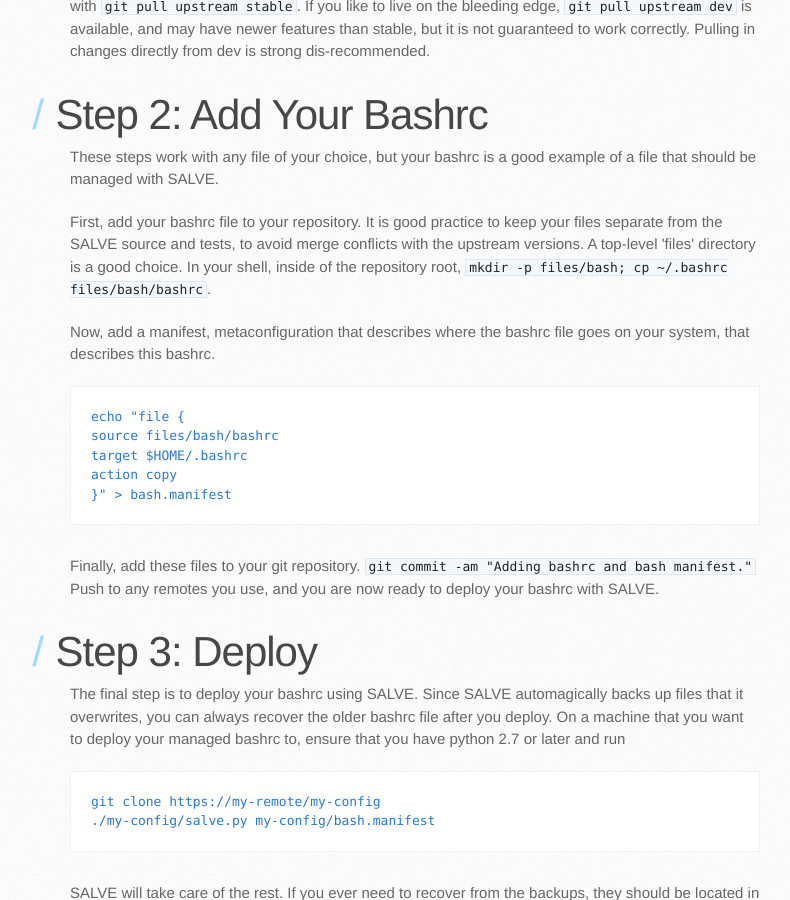
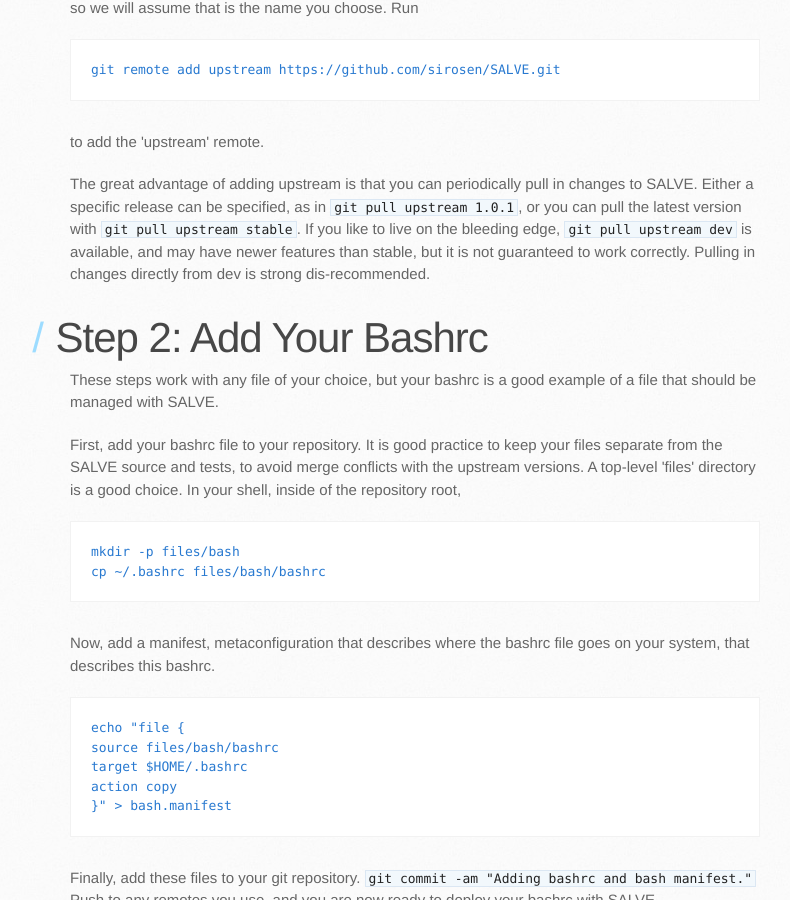
Before and after one commit to sirosen/salve.sirosen.net, a Jekyll site: the page built from quickstart.html, in a window 1280 px wide and 900 px high, scrolled down 983 px. Shown: the whole window, without its empty margins (100-890 px from the left). Built offline with Jekyll 4.4.1, drawn with Linux system fonts in a browser that asks for light colours; some web fonts are replaced.

```diff
--- a/quickstart.html
+++ b/quickstart.html
@@ -18,16 +18,22 @@ This will create a new fork, in which you can start placing your own configurati
 
 <h2><a name="fork-manual" class="anchor" href="#fork-manual"><span class="octicon octicon-link"></span></a>... Or Fork Manually</h2>
 
-<p>If you don't use GitHub or don't like it's forking utility, you can always do this by cloning the SALVE repo by running
-<code>git clone https://github.com/sirosen/SALVE my-config</code>
-where "my-config" is the name you want to give to your local fork.
+<p>If you don't use GitHub or don't like it's forking utility, you can always do this by cloning the SALVE repo by running</p>
+
+<pre><code>git clone https://github.com/sirosen/SALVE my-config</code></pre>
+
+<p>where "my-config" is the name you want to give to your local fork.
 Push this to any remotes you like to use; Bitbucket, GitHub, and other free git servers are recommended.</p>
 
 <h2><a name="fork-add-upstream" class="anchor" href="#fork-add-upstream"><span class="octicon octicon-link"></span></a>Add 'upstream' to Fork</h2>
 
 <p>Whatever method you chose to fork the repository, you should add a remote to at least one of your copies of it pointing to the GitHub SALVE repository.
 The name 'upstream' is common among git users, so we will assume that is the name you choose.
-Run <code>git remote add upstream https://github.com/sirosen/SALVE.git</code> to add the 'upstream' remote.</p>
+Run</p>
+
+<pre><code>git remote add upstream https://github.com/sirosen/SALVE.git</code></pre>
+
+<p>to add the 'upstream' remote.</p>
 
 <p>The great advantage of adding upstream is that you can periodically pull in changes to SALVE.
 Either a specific release can be specified, as in <code>git pull upstream 1.0.1</code>, or you can pull the latest version with <code>git pull upstream stable</code>.
@@ -41,7 +47,9 @@ Pulling in changes directly from dev is strong dis-recommended.</p>
 <p>First, add your bashrc file to your repository.
 It is good practice to keep your files separate from the SALVE source and tests, to avoid merge conflicts with the upstream versions.
 A top-level 'files' directory is a good choice.
-In your shell, inside of the repository root, <code>mkdir -p files/bash; cp ~/.bashrc files/bash/bashrc</code>.</p>
+In your shell, inside of the repository root,</p>
+<pre><code>mkdir -p files/bash
+cp ~/.bashrc files/bash/bashrc</code></pre>
 
 <p>Now, add a <i>manifest</i>, metaconfiguration that describes where the bashrc file goes on your system, that describes this bashrc.</p>
 
```
